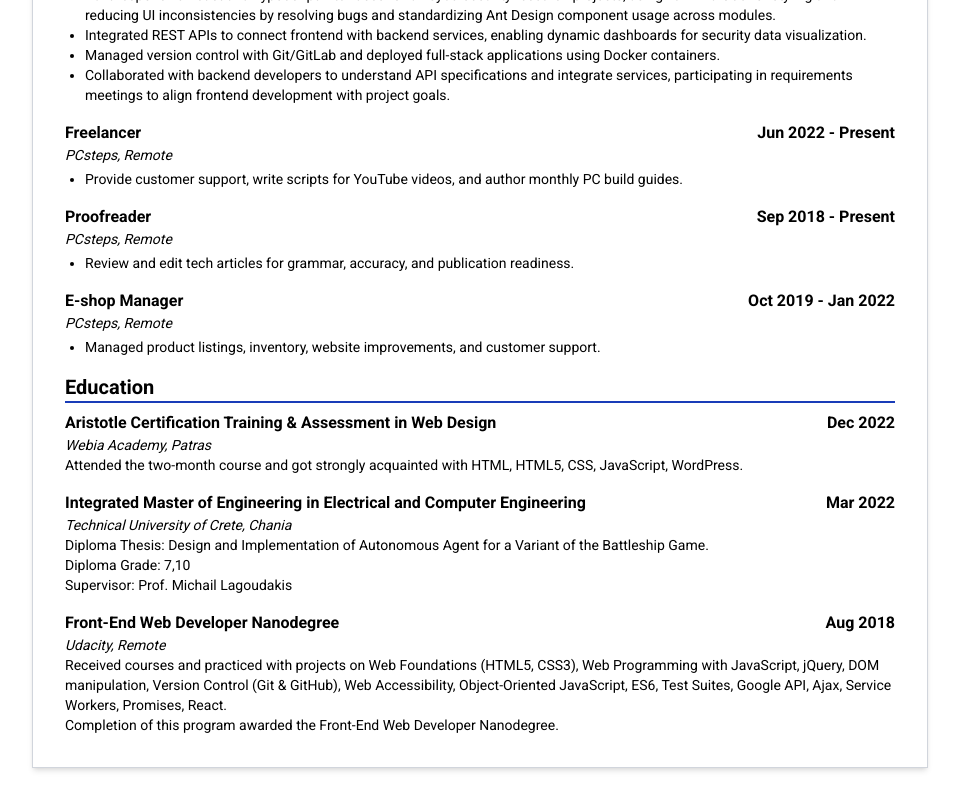
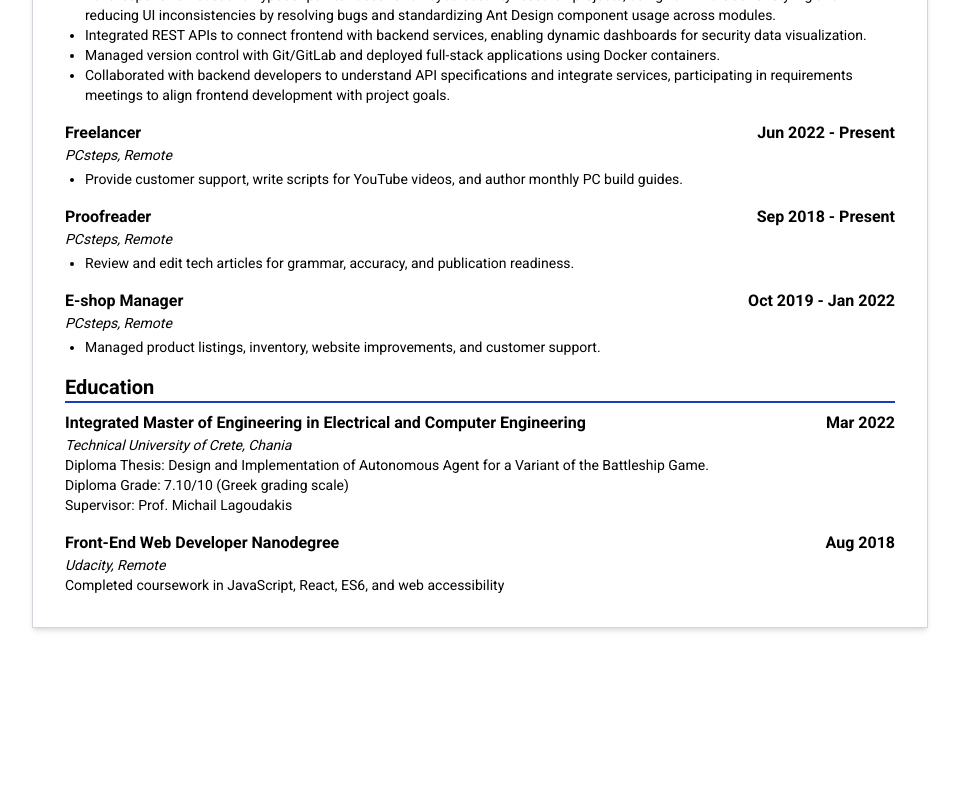
Before and after one commit to ChristoforosPsychas/CV_project, a React (Vite) app: page / in a window 1280 px wide. Shown: the part 522-1322 px from the top of the page, without its empty margins (160-1119 px from the left). After the commit the page ends 1182 px from the top, so only its background shows below. Built offline with nearby package versions, Linux system fonts and the light colour scheme.

Commit message:
Change the description of the udacity program and add a note for the diploma grade

```diff
--- a/src/components/Education.tsx
+++ b/src/components/Education.tsx
@@ -4,19 +4,6 @@ const Education = () => {
       <h2 className="text-xl font-bold border-b-2 border-blue-800 mb-2">
         Education
       </h2>
-
-      <div className="flex justify-between items-center">
-        <h4 className="font-semibold">
-          Aristotle Certification Training & Assessment in Web Design
-        </h4>
-        <span className="font-bold">Dec 2022</span>
-      </div>
-      <p className="italic text-sm">Webia Academy, Patras</p>
-      <p className="text-sm mb-4">
-        Attended the two-month course and got strongly acquainted with HTML,
-        HTML5, CSS, JavaScript, WordPress.
-      </p>
-
       <div className="flex justify-between items-center">
         <h4 className="font-semibold">
           Integrated Master of Engineering in Electrical and Computer
@@ -29,7 +16,7 @@ const Education = () => {
         Diploma Thesis: Design and Implementation of Autonomous Agent for a
         Variant of the Battleship Game.
       </p>
-      <p className="text-sm">Diploma Grade: 7,10</p>
+      <p className="text-sm">Diploma Grade: 7.10/10 (Greek grading scale)</p>
       <p className="text-sm mb-4">Supervisor: Prof. Michail Lagoudakis</p>
 
       <div className="flex justify-between items-center">
@@ -38,15 +25,7 @@ const Education = () => {
       </div>
       <p className="italic text-sm">Udacity, Remote</p>
       <p className="text-sm">
-        Received courses and practiced with projects on Web Foundations (HTML5,
-        CSS3), Web Programming with JavaScript, jQuery, DOM manipulation,
-        Version Control (Git & GitHub), Web Accessibility, Object-Oriented
-        JavaScript, ES6, Test Suites, Google API, Ajax, Service Workers,
-        Promises, React.
-      </p>
-      <p className="text-sm">
-        Completion of this program awarded the Front-End Web Developer
-        Nanodegree.
+        Completed coursework in JavaScript, React, ES6, and web accessibility
       </p>
     </section>
   );
```
